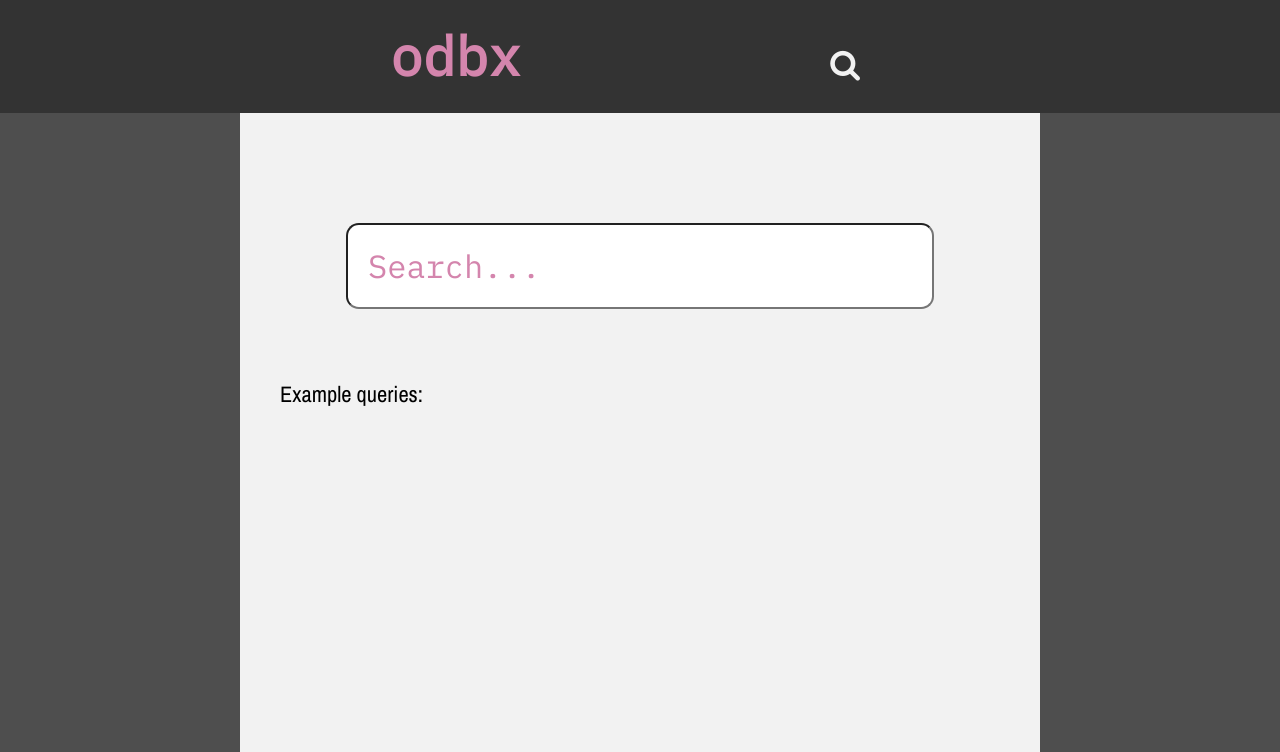
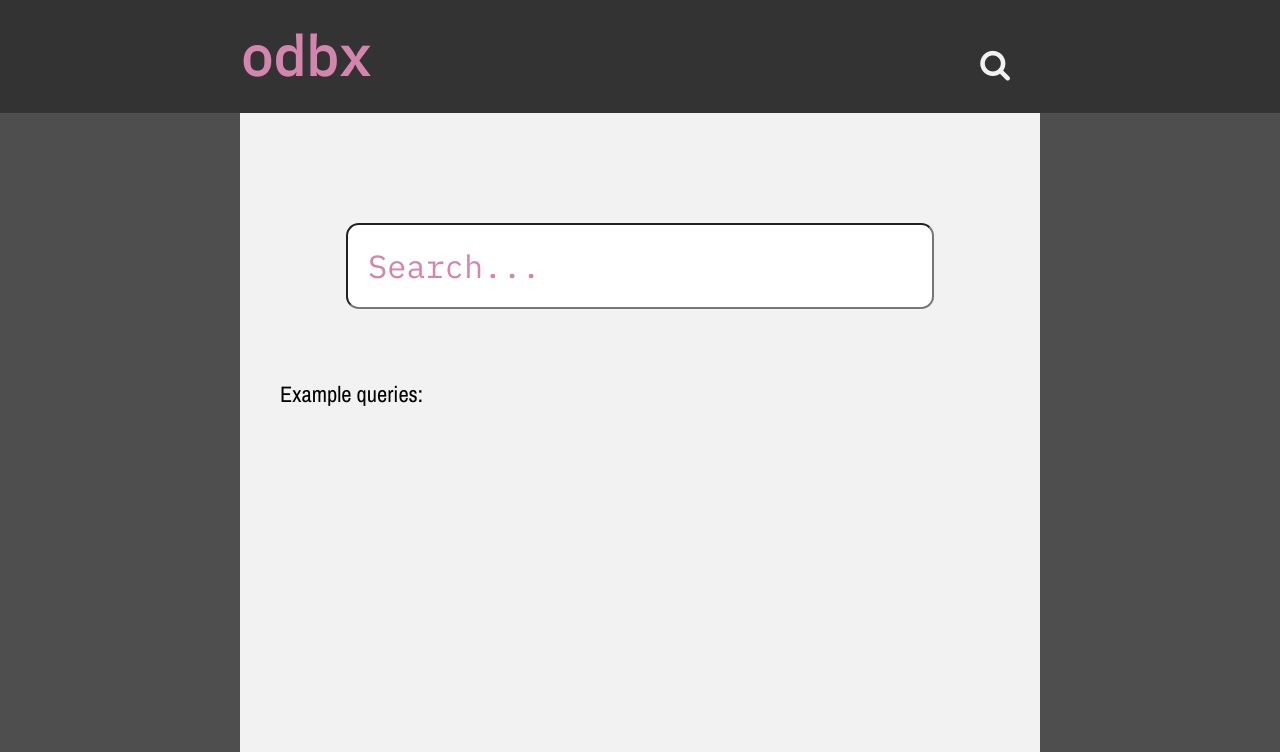
Before and after one commit to ml-evs/odbx.science, a Python web app: template odbx/templates/search.html in a window 1280 px wide. Shown: the top 752 px of the page. Run offline with Jinja, Linux system fonts and the light colour scheme; the template is opened without the code that fills it, so the values that code supplies are empty.

Commit message:
Fix minor style bug

```diff
--- a/odbx/static/css/odbx.css
+++ b/odbx/static/css/odbx.css
@@ -313,7 +313,7 @@ header {
   align-content: center;
   flex-direction: row;
   min-width: var(--odbx_min_width);
-  max-width: var(--odbx_min_width);
+  max-width: 800px;
 }
 
 footer {
```
